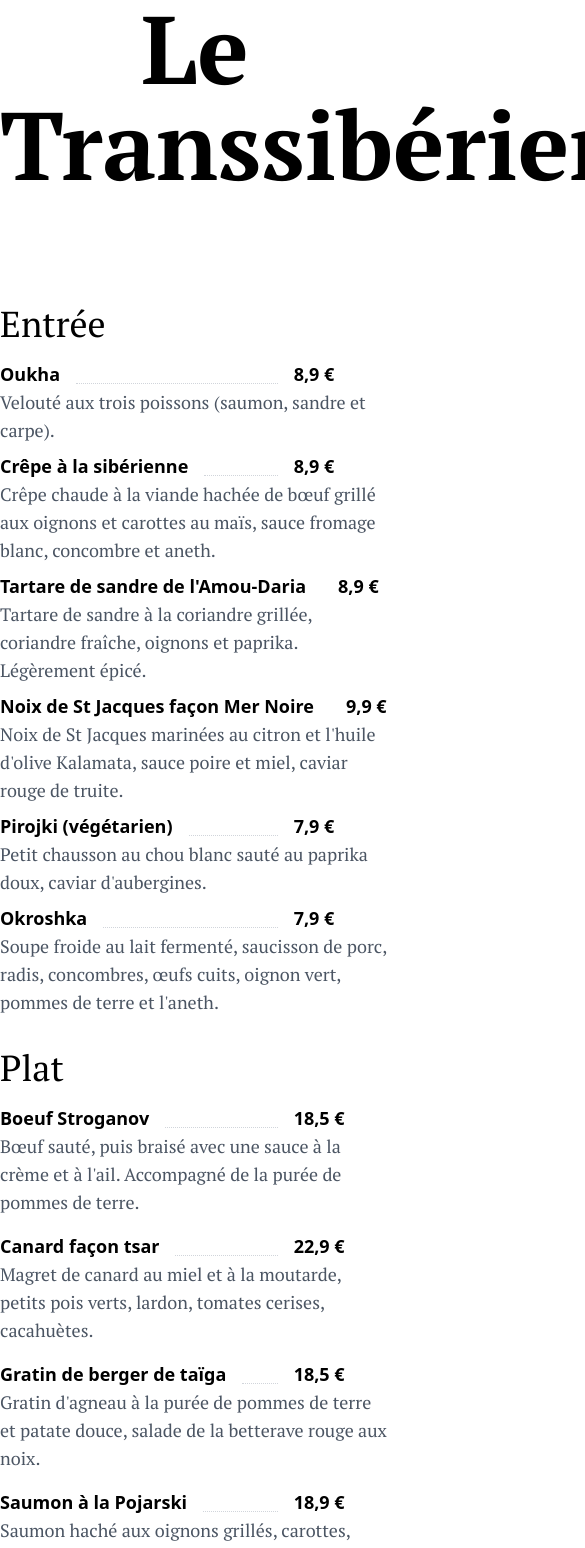
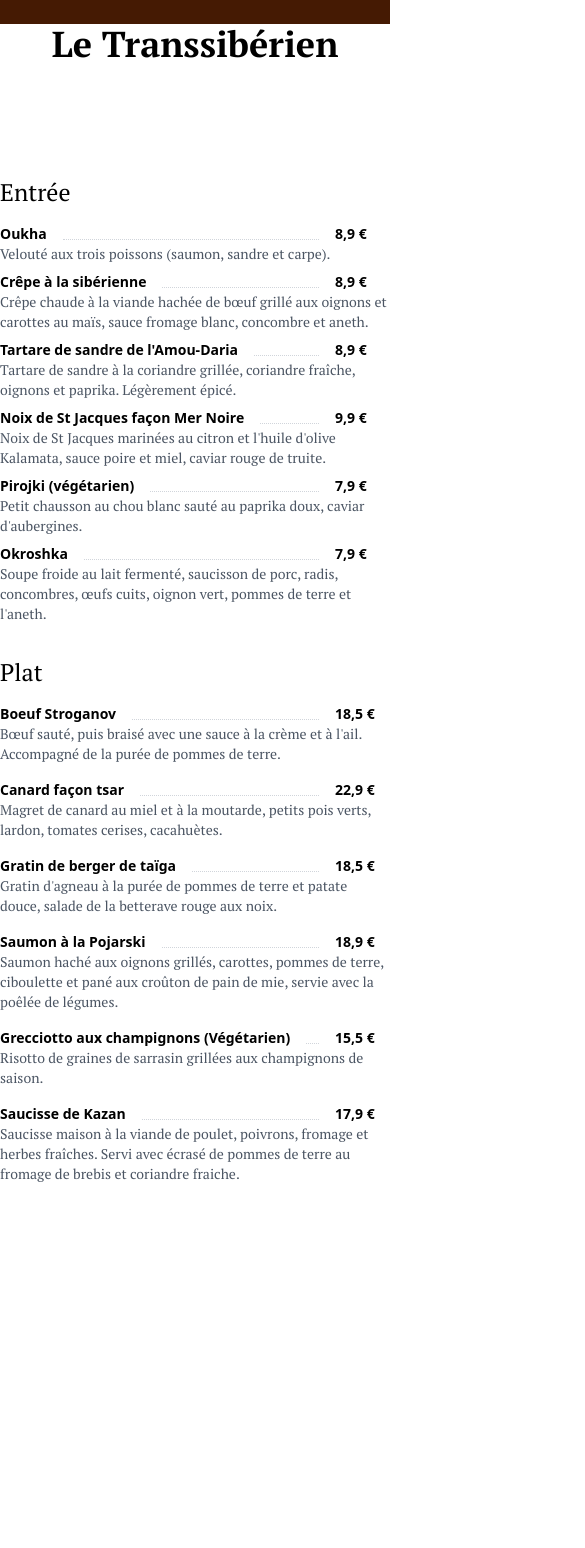
Before and after one commit to Zamahajeva/menu-transsiberien, a SvelteKit app: page / in a window 390 px wide. Shown: the top 1548 px of the page, 585 px wide, since content can reach past the window. After the commit the page ends 1184 px from the top, so only its background shows below. Built offline with nearby package versions, Linux system fonts and the light colour scheme.

Commit message:
feat( responsive ) : quelques corrections sur mobile

```diff
--- a/src/app.html
+++ b/src/app.html
@@ -2,8 +2,8 @@
 <html lang="en">
 	<head>
 		<meta charset="utf-8" />
+		<meta name="viewport" content="width=device-width, initial-scale=1">
 		<link rel="icon" href="%sveltekit.assets%/favicon.png" />
-		<meta name="viewport" content="width=device-width" />
 		%sveltekit.head%
 	</head>
 	<body data-sveltekit-preload-data="hover">
--- a/src/routes/+layout.svelte
+++ b/src/routes/+layout.svelte
@@ -1,6 +1,7 @@
 <script>
     import "../app.css";
 </script>
+<div class="w-screen bg-amber-950">&nbsp;</div>
 <nav class="bg-white border-gray-200 dark:bg-gray-900 hidden">
     <div class="max-w-screen-xl flex flex-wrap justify-center items-center mx-auto p-4">
         <ul class="font-medium font-serif text-4xl flex flex-col justify-center p-4 md:p-0 mt-4 border border-gray-100 rounded-lg bg-gray-50 md:flex-row md:space-x-8 md:mt-0 md:border-0 md:bg-white dark:bg-gray-800 md:dark:bg-gray-900 dark:border-gray-700">
@@ -11,6 +12,6 @@
     </div>
 </nav>
 <div class="text-center">
-    <h1 class="text-8xl font-serif font-bold">Le Transsibérien</h1>
+    <h1 class="text-4xl lg:text-8xl font-serif font-bold">Le Transsibérien</h1>
 </div>
 <slot></slot>
--- a/src/routes/+page.svelte
+++ b/src/routes/+page.svelte
@@ -1,14 +1,14 @@
 <div class="container mx-auto mt-28">
     <!----------------- ENTREE ----------------------->
-    <h2 class="text-4xl font-serif">Entrée</h2>
+    <h2 class="text-2xl lg:text-4xl font-serif">Entrée</h2>
     <div class="mt-4">
-        <div class="flex flex-col text-lg mt-2">
+        <div class="flex flex-col text-sm lg:text-lg mt-2">
             <div class="flex flex-row justify-between ">
                 <div class="flex flex-row w-full">
                     <div class="font-bold">Oukha</div>
                     <div class="border-gray-300 border-dotted border-b w-full m-1 ml-4 mr-4"></div>
                 </div>
-                <div class="w-32 font-sans font-bold">8,9 €</div>
+                <div class="w-16 font-sans font-bold">8,9 €</div>
             </div>
             <div>
                 <p class="font-serif text-gray-600">
@@ -16,13 +16,13 @@
                 </p>
             </div>
         </div>
-        <div class="flex flex-col text-lg mt-2">
+        <div class="flex flex-col text-sm lg:text-lg mt-2">
             <div class="flex flex-row justify-between">
                 <div class="flex flex-row w-full">
                     <div class="font-bold whitespace-nowrap">Crêpe à la sibérienne</div>
                     <div class="border-gray-300 border-dotted border-b w-full m-1 ml-4 mr-4"></div>
                 </div>
-                <div class="w-32 font-sans font-bold">8,9 €</div>
+                <div class="w-16 font-sans font-bold">8,9 €</div>
             </div>
             <div>
                 <p class="font-serif text-gray-600">
@@ -30,13 +30,13 @@
                 </p>
             </div>
         </div>
-        <div class="flex flex-col text-lg mt-2">
+        <div class="flex flex-col text-sm lg:text-lg mt-2">
             <div class="flex flex-row justify-between">
                 <div class="flex flex-row w-full">
                     <div class="font-bold whitespace-nowrap">Tartare de sandre de l'Amou-Daria</div>
                     <div class="border-gray-300 border-dotted border-b w-full m-1 ml-4 mr-4"></div>
                 </div>
-                <div class="w-32 font-sans font-bold">8,9 €</div>
+                <div class="w-16 font-sans font-bold">8,9 €</div>
             </div>
             <div>
                 <p class="font-serif text-gray-600">
@@ -44,13 +44,13 @@
                 </p>
             </div>
         </div>
-        <div class="flex flex-col text-lg mt-2">
+        <div class="flex flex-col text-sm lg:text-lg mt-2">
             <div class="flex flex-row justify-between">
                 <div class="flex flex-row w-full">
                     <div class="font-bold  whitespace-nowrap">Noix de St Jacques façon Mer Noire</div>
                     <div class="border-gray-300 border-dotted border-b w-full m-1 ml-4 mr-4"></div>
                 </div>
-                <div class="w-32 font-sans font-bold">9,9 €</div>
+                <div class="w-16 font-sans font-bold">9,9 €</div>
             </div>
             <div>
                 <p class="font-serif text-gray-600">
@@ -58,13 +58,13 @@
                 </p>
             </div>
         </div>
-        <div class="flex flex-col text-lg mt-2">
+        <div class="flex flex-col text-sm lg:text-lg mt-2">
             <div class="flex flex-row justify-between">
                 <div class="flex flex-row w-full">
                     <div class="font-bold whitespace-nowrap">Pirojki (végétarien)</div>
                     <div class="border-gray-300 border-dotted border-b w-full m-1 ml-4 mr-4"></div>
                 </div>
-                <div class="w-32 font-sans font-bold">7,9 €</div>
+                <div class="w-16 font-sans font-bold">7,9 €</div>
             </div>
             <div>
                 <p class="font-serif text-gray-600">
@@ -72,13 +72,13 @@
                 </p>
             </div>
         </div>
-        <div class="flex flex-col text-lg mt-2">
+        <div class="flex flex-col text-sm lg:text-lg mt-2">
             <div class="flex flex-row justify-between">
                 <div class="flex flex-row w-full">
                     <div class="font-bold  whitespace-nowrap">Okroshka</div>
                     <div class="border-gray-300 border-dotted border-b w-full m-1 ml-4 mr-4"></div>
                 </div>
-                <div class="w-32 font-sans font-bold">7,9 €</div>
+                <div class="w-16 font-sans font-bold">7,9 €</div>
             </div>
             <div>
                 <p class="font-serif text-gray-600">
@@ -89,15 +89,15 @@
     </div>
 
     <!----------------- PLAT ----------------------->
-    <h2 class="text-4xl font-serif mt-8">Plat</h2>
+    <h2 class="text-2xl lg:text-4xl font-serif mt-8">Plat</h2>
     <div class="mt-4">
-        <div class="flex flex-col text-lg mt-2">
+        <div class="flex flex-col text-sm lg:text-lg mt-2">
             <div class="flex flex-row justify-between ">
                 <div class="flex flex-row w-full">
                     <div class="font-bold whitespace-nowrap">Boeuf Stroganov</div>
                     <div class="border-gray-300 border-dotted border-b w-full m-1 ml-4 mr-4"></div>
                 </div>
-                <div class="w-32 font-sans font-bold">18,5 €</div>
+                <div class="w-16 font-sans font-bold">18,5 €</div>
             </div>
             <div>
                 <p class="font-serif text-gray-600">
@@ -107,13 +107,13 @@
         </div>
     </div>
     <div class="mt-4">
-        <div class="flex flex-col text-lg mt-2">
+        <div class="flex flex-col text-sm lg:text-lg mt-2">
             <div class="flex flex-row justify-between ">
                 <div class="flex flex-row w-full">
                     <div class="font-bold whitespace-nowrap">Canard façon tsar</div>
                     <div class="border-gray-300 border-dotted border-b w-full m-1 ml-4 mr-4"></div>
                 </div>
-                <div class="w-32 font-sans font-bold">22,9 €</div>
+                <div class="w-16 font-sans font-bold">22,9 €</div>
             </div>
             <div>
                 <p class="font-serif text-gray-600">
@@ -123,13 +123,13 @@
         </div>
     </div>
     <div class="mt-4">
-        <div class="flex flex-col text-lg mt-2">
+        <div class="flex flex-col text-sm lg:text-lg mt-2">
             <div class="flex flex-row justify-between ">
                 <div class="flex flex-row w-full">
                     <div class="font-bold whitespace-nowrap">Gratin de berger de taïga</div>
                     <div class="border-gray-300 border-dotted border-b w-full m-1 ml-4 mr-4"></div>
                 </div>
-                <div class="w-32 font-sans font-bold">18,5 €</div>
+                <div class="w-16 font-sans font-bold">18,5 €</div>
             </div>
             <div>
                 <p class="font-serif text-gray-600">
@@ -139,13 +139,13 @@
         </div>
     </div>
     <div class="mt-4">
-        <div class="flex flex-col text-lg mt-2">
+        <div class="flex flex-col text-sm lg:text-lg mt-2">
             <div class="flex flex-row justify-between ">
                 <div class="flex flex-row w-full">
                     <div class="font-bold whitespace-nowrap">Saumon à la Pojarski</div>
                     <div class="border-gray-300 border-dotted border-b w-full m-1 ml-4 mr-4"></div>
                 </div>
-                <div class="w-32 font-sans font-bold">18,9 €</div>
+                <div class="w-16 font-sans font-bold">18,9 €</div>
             </div>
             <div>
                 <p class="font-serif text-gray-600">
@@ -155,13 +155,13 @@
         </div>
     </div>
     <div class="mt-4">
-        <div class="flex flex-col text-lg mt-2">
+        <div class="flex flex-col text-sm lg:text-lg mt-2">
             <div class="flex flex-row justify-between ">
                 <div class="flex flex-row w-full">
                     <div class="font-bold whitespace-nowrap">Grecciotto aux champignons (Végétarien)</div>
                     <div class="border-gray-300 border-dotted border-b w-full m-1 ml-4 mr-4"></div>
                 </div>
-                <div class="w-32 font-sans font-bold">15,5 €</div>
+                <div class="w-16 font-sans font-bold">15,5 €</div>
             </div>
             <div>
                 <p class="font-serif text-gray-600">
@@ -171,13 +171,13 @@
         </div>
     </div>
     <div class="mt-4">
-        <div class="flex flex-col text-lg mt-2">
+        <div class="flex flex-col text-sm lg:text-lg mt-2">
             <div class="flex flex-row justify-between ">
                 <div class="flex flex-row w-full">
                     <div class="font-bold whitespace-nowrap">Saucisse de Kazan</div>
                     <div class="border-gray-300 border-dotted border-b w-full m-1 ml-4 mr-4"></div>
                 </div>
-                <div class="w-32 font-sans font-bold">17,9 €</div>
+                <div class="w-16 font-sans font-bold">17,9 €</div>
             </div>
             <div>
                 <p class="font-serif text-gray-600">
```
